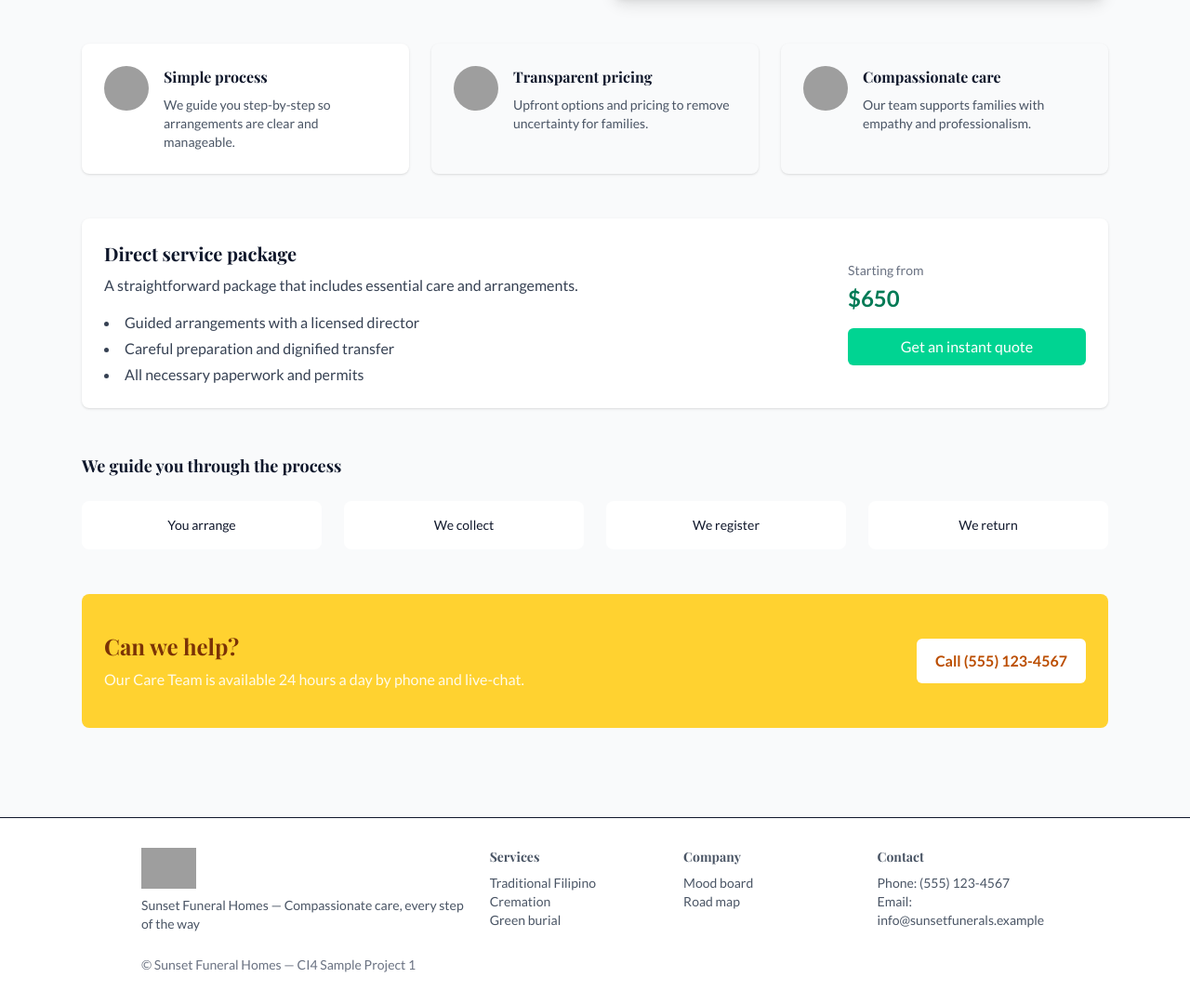
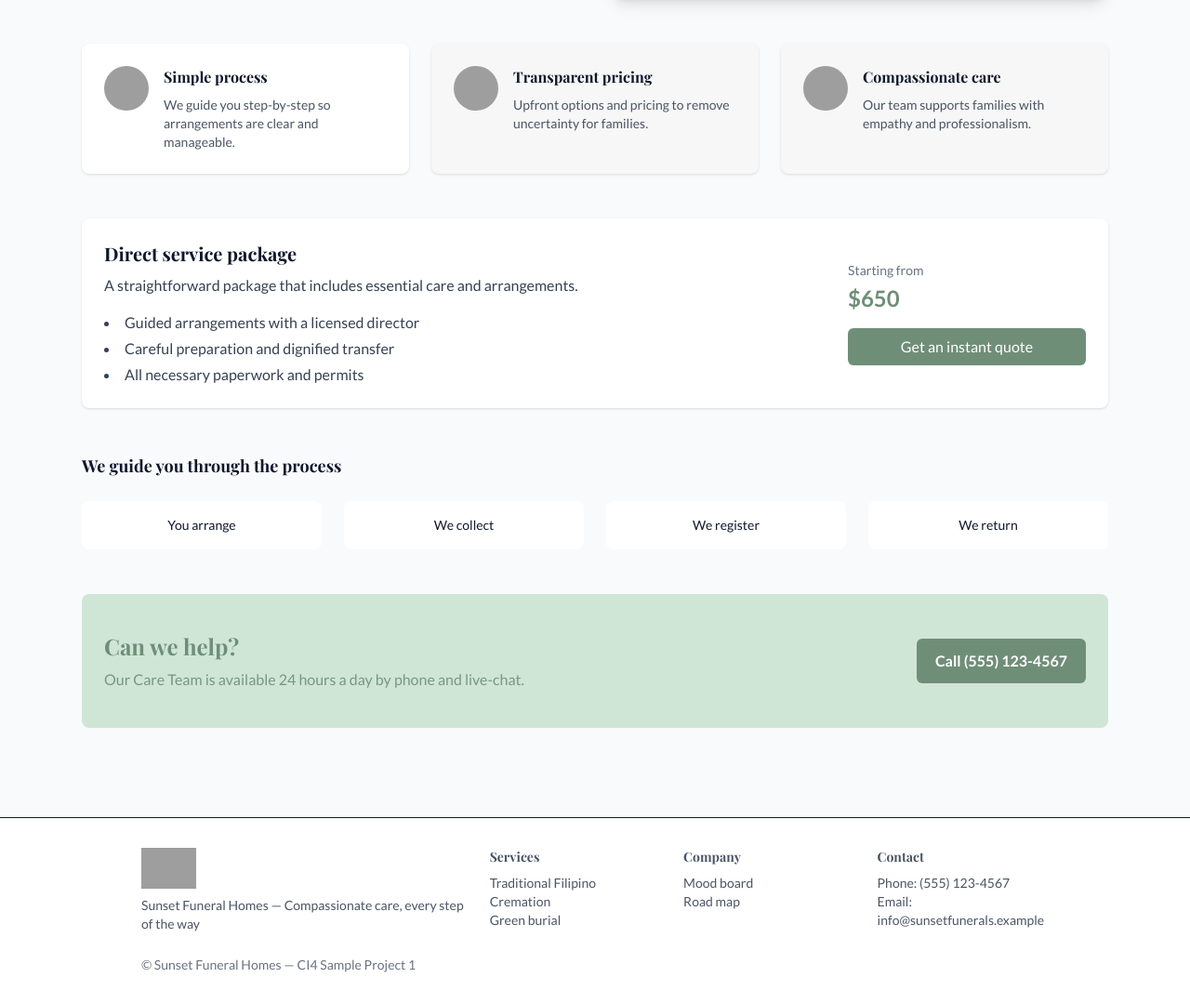
Before and after one commit to zyx-0314/CI4-template, a CodeIgniter 4 app: the page made by backend/app/Views/user/landing.php in a window 1280 px wide. Shown: the part 565-1645 px from the top of the page at 93% size. Run offline with PHP 8.4 and a stand-in for CodeIgniter, Linux system fonts and the light colour scheme; the template is opened without the code that fills it, so the values that code supplies are empty; some libraries are stand-ins or nearby versions; grey boxes are pictures that could not be loaded.

Commit message:
refator(landing page): Enhance styling with design tokens and update button classes

```diff
--- a/backend/app/Views/user/landing.php
+++ b/backend/app/Views/user/landing.php
@@ -15,6 +15,85 @@
 
     <!-- Global base typography -->
     <style>
+        :root {
+            --sage-dark: #6F8E78;
+            --sage: #8DAA91;
+            --sage-light: #CFE6D7;
+
+            --rose-dark: #A87D79;
+            --rose: #C7A6A0;
+            --rose-light: #EDD9D6;
+
+            --stone-dark: #B1B1B1;
+            --stone: #E2E2E2;
+            --stone-light: #F7F7F7;
+        }
+
+        .swatch {
+            width: 100%;
+            height: 3rem;
+            border-radius: .375rem;
+            border: 1px solid rgba(0, 0, 0, 0.06);
+        }
+
+        /* Button color utilities using design tokens */
+        .btn-sage {
+            background: var(--sage);
+            color: white;
+        }
+
+        .btn-sage:hover {
+            background: var(--sage-dark);
+        }
+
+        .btn-rose {
+            background: var(--rose);
+            color: white;
+        }
+
+        .btn-rose:hover {
+            background: var(--rose-dark);
+        }
+
+        .btn-stone {
+            background: transparent;
+            border: 1px solid var(--stone-dark);
+            color: #1f2937;
+        }
+
+        .btn-disabled {
+            background: var(--stone-light);
+            color: #9ca3af;
+            cursor: not-allowed;
+        }
+
+        /* Header CTA uses the main accent (sage-dark) */
+        .header-cta {
+            background: var(--sage-dark);
+            color: white;
+        }
+
+        .header-cta:hover {
+            background: var(--sage);
+        }
+
+        /* Small token-driven utilities */
+        .text-sage-dark {
+            color: var(--sage-dark);
+        }
+
+        .text-sage {
+            color: var(--sage);
+        }
+
+        .bg-sage-light {
+            background: var(--sage-light);
+        }
+
+        .bg-stone-light {
+            background: var(--stone-light);
+        }
+
         /* Base typography */
         html,
         body {
@@ -47,7 +126,7 @@
                 <a href="/" class="text-gray-700">Home</a>
                 <a href="/roadmap" class="text-gray-700">Road map</a>
                 <a href="/login" class="text-gray-700">Login</a>
-                <a href="/services" class="inline-block bg-emerald-400 hover:bg-emerald-500 px-4 py-2 rounded text-white" role="button">Request Assistance</a>
+                <a href="/services" class="inline-block px-4 py-2 rounded header-cta" role="button">Request Assistance</a>
             </nav>
         </div>
         </nav>
@@ -62,11 +141,11 @@
                 <p class="mt-4 max-w-xl text-gray-700">We provide respectful, professional support for families during difficult moments — clear guidance, compassionate staff, and thoughtful service options.</p>
 
                 <div class="flex flex-wrap items-center gap-3 mt-6">
-                    <a href="/services" class="inline-flex items-center bg-emerald-400 hover:bg-emerald-500 shadow px-6 py-3 rounded-md font-medium text-white">Request Assistance</a>
+                    <a href="/services" class="inline-flex items-center shadow px-6 py-3 rounded-md font-medium text-white header-cta">Request Assistance</a>
                 </div>
 
                 <div class="mt-6">
-                    <div class="inline-flex items-center gap-3 bg-emerald-100 px-4 py-3 rounded-full text-emerald-700">
+                    <div class="inline-flex items-center gap-3 bg-sage-light px-4 py-3 rounded-full text-sage-dark">
                         <svg class="w-5 h-5" fill="none" stroke="currentColor" viewBox="0 0 24 24">
                             <path stroke-linecap="round" stroke-linejoin="round" stroke-width="2" d="M3 8l7.89 5.26a2 2 0 002.22 0L21 8" />
                         </svg>
@@ -127,8 +206,8 @@
 
                 <div class="mt-4 md:mt-0 md:w-64">
                     <div class="text-gray-500 text-sm">Starting from</div>
-                    <div class="mt-1 font-bold text-emerald-700 text-2xl">$650</div>
-                    <a href="/services" class="inline-block bg-emerald-400 hover:bg-emerald-500 mt-4 px-4 py-2 rounded-md w-full text-white text-center">Get an instant quote</a>
+                    <div class="mt-1 font-bold text-sage-dark text-2xl">$650</div>
+                    <a href="/services" class="inline-block mt-4 px-4 py-2 rounded-md w-full text-white text-center header-cta">Get an instant quote</a>
                 </div>
             </div>
         </section>
@@ -152,15 +231,15 @@
             </div>
         </section>
 
-        <!-- CTA band -->
+        <!-- CTA band (aligned to palette) -->
         <section class="mt-12 rounded-lg overflow-hidden">
-            <div class="md:flex md:justify-between md:items-center bg-amber-300 px-6 py-10 text-amber-900">
+            <div class="md:flex md:justify-between md:items-center bg-sage-light px-6 py-10 text-sage-dark">
                 <div>
-                    <h3 class="font-serif font-bold text-2xl">Can we help?</h3>
-                    <p class="mt-2 text-white/90">Our Care Team is available 24 hours a day by phone and live-chat.</p>
+                    <h3 class="font-serif font-bold text-2xl text-sage-dark">Can we help?</h3>
+                    <p class="mt-2 text-sage-dark opacity-90">Our Care Team is available 24 hours a day by phone and live-chat.</p>
                 </div>
                 <div class="mt-4 md:mt-0">
-                    <a href="tel:5551234567" class="inline-block bg-white px-5 py-3 rounded-md font-semibold text-amber-700">Call (555) 123-4567</a>
+                    <a href="tel:5551234567" class="inline-block header-cta px-5 py-3 rounded-md font-semibold">Call (555) 123-4567</a>
                 </div>
             </div>
         </section>
```
